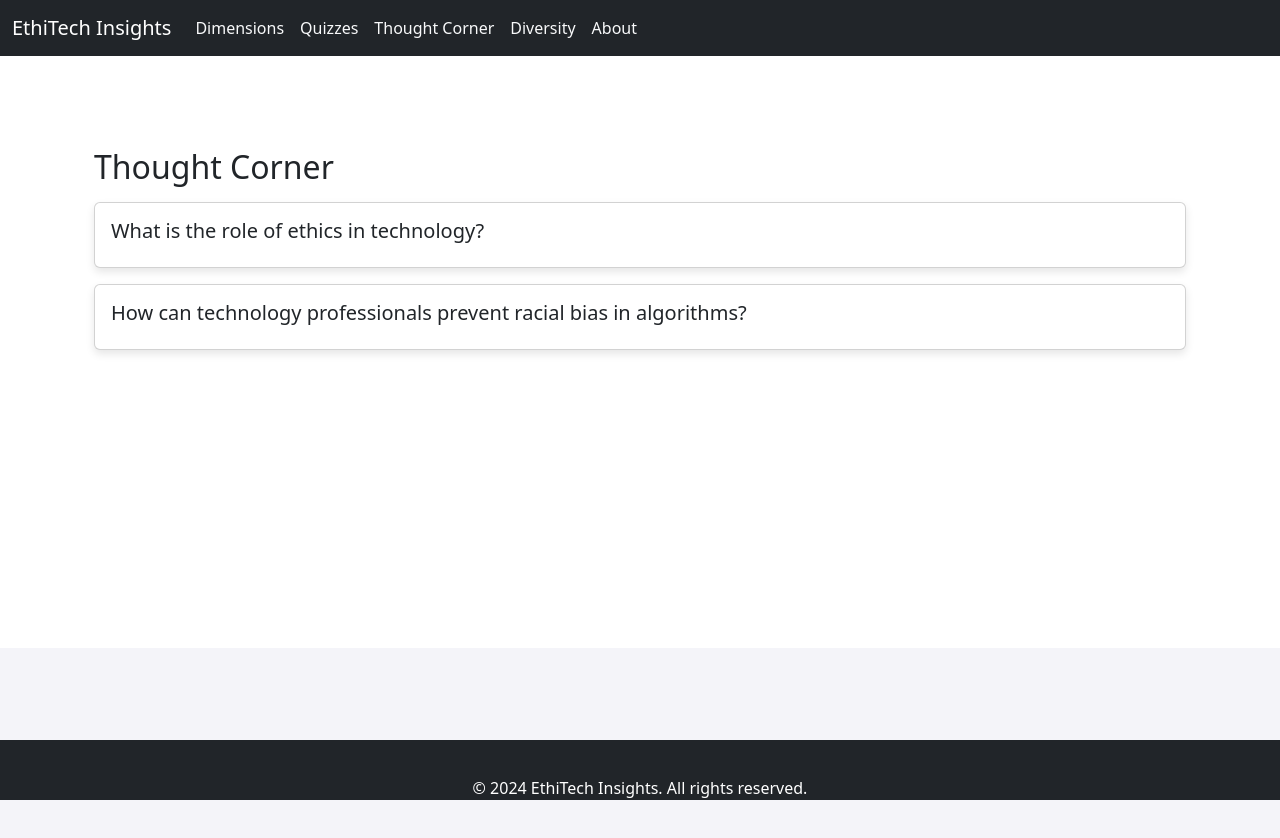
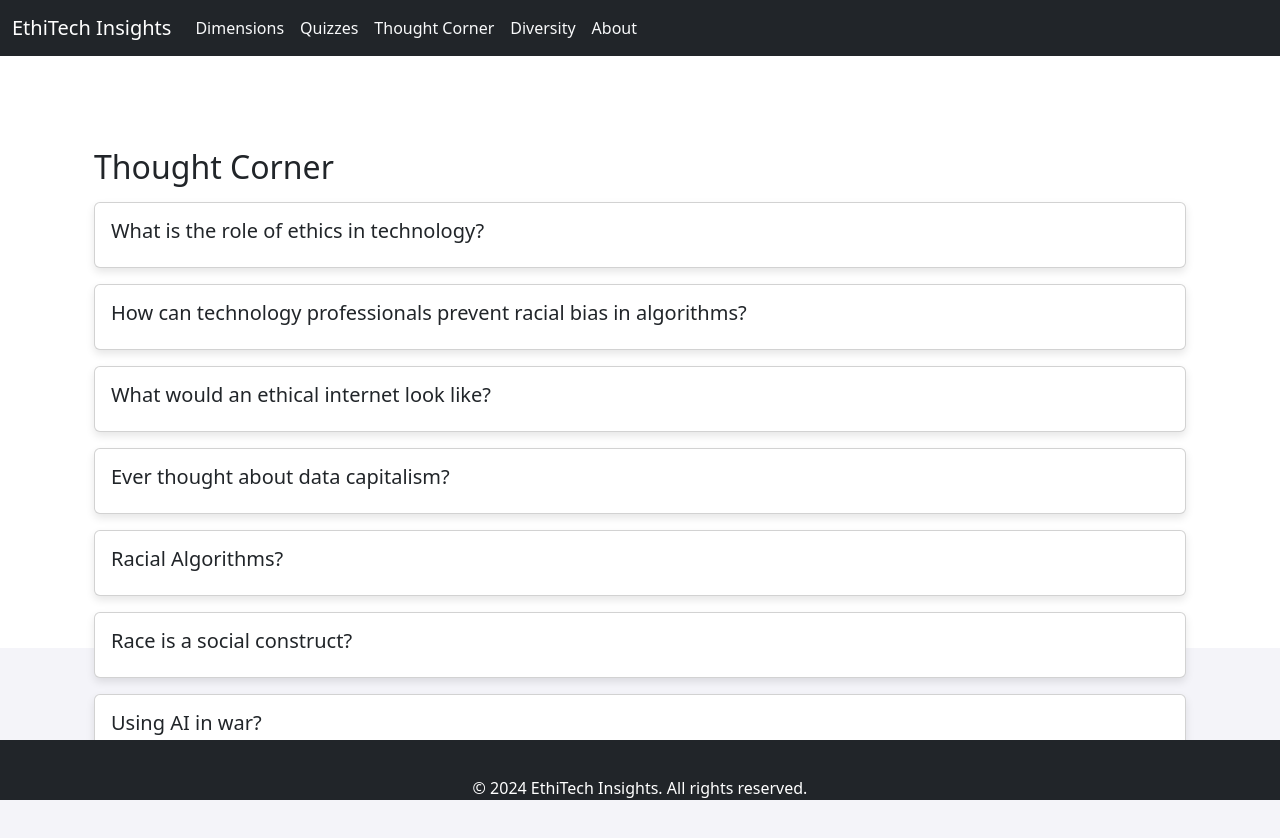
Before and after one commit to Brighton-Sibanda/ethitech-insights, a React (Create React App) app in the folder ethitech-insights/: page /thought-corner in a window 1280 px wide. Shown: the top 838 px of the page. Before the commit the page ends 800 px from the top, so only its background shows below. Built offline with nearby package versions, Linux system fonts and the light colour scheme.

Commit message:
UI changes to quizzes page and added content for thought corner

```diff
--- a/ethitech-insights/src/QuizzesPage.js
+++ b/ethitech-insights/src/QuizzesPage.js
@@ -201,10 +201,11 @@ const QuizzesPage = () => {
                         ))}
                     </div>
                     {submitted && (
-                        <div className="mt-3">
-                            <p className="text-success">{userAnswer === quizzes[currentQuiz].answer ? 'Correct!' : 'Wrong answer!'}</p>
-                        </div>
-                    )}
+                      <div className="mt-3">
+                        <p className={userAnswer === quizzes[currentQuiz].answer ? 'text-success' : 'text-danger'}>
+                        {userAnswer === quizzes[currentQuiz].answer ? 'Correct!' : 'Wrong answer!'}
+                        </p>
+                      </div>)}
                     <div className="mt-3">
                         {submitted ? (
                             <button className="btn btn-secondary" onClick={nextQuestion}>Next Question</button>
@@ -213,6 +214,9 @@ const QuizzesPage = () => {
                         )}
                     </div>
                 </div>
+                <div className="score-display bg-light p-2 rounded">
+                              <span className="badge bg-info text-dark">Score: {score} / {currentQuiz}</span>
+                            </div>
             </div>
         </div>
     );
--- a/ethitech-insights/src/ThoughtCorner.js
+++ b/ethitech-insights/src/ThoughtCorner.js
@@ -4,6 +4,11 @@ import React, { useState } from 'react';
 const thoughts = [
   { question: "What is the role of ethics in technology?", answer: "Ethics guide the responsible development and use of technology, ensuring it benefits society." },
   { question: "How can technology professionals prevent racial bias in algorithms?", answer: "By diversifying teams and implementing rigorous bias testing protocols." },
+  { question: "What would an ethical internet look like?", answer: "Using fictional science, there would be internet quiet hours. The internet sleeps as we do. This allows for pollution to be a thing of the past and electricity is reduced. Messages that are sent across the world would be sent but only received when the morning of that timezone has arrived. https://just-tech.ssrc.org/articles/an-ethical-internet/" },
+  { question: "Ever thought about data capitalism?", answer: "Capitalism is when you give money and get goods and services in return. However, this is not always a fair exchange in reality. As a consumer, you give money to a big company. This money makes the company richer but you don’t see the workers get paid any higher. Now, data allows companies to obtain more information. Companies use this to see how much money to pay workers and how much to charge the consumer. Every time you interact with the internet, you are giving data to companies! https://datacapitalism.d4bl.org/#Chapter1-link" },
+  { question: "Racial Algorithms?", answer: "Imagine constructing an algorithmically generated face from the DNA of an attacker at a crime scene. Well, this is exactly what the East Bay Parks Police District did. They then ran this ‘face’ against facial recognition to see if they could find the victim. Do you think this is a great idea? There are so many biases in detecting criminals and there are so many cases of arresting the wrong person. Would this only exacerbate that problem? https://www.wired.com/story/parabon-nanolabs-dna-face-models-police-facial-recognition/" },
+  { question: "Race is a social construct?", answer: "Scientists argue that race is a social construct with no biological meaning. When comparing people from Europe and Africa, there is not an ‘absolute genetic difference’. Race is only a means to separate people and to fuel racist ideologies. From falsehoods of IQ to risks of disease, a group of scientists say this is the wrong way of researching things. That race should not be a basis for dividing groups of people. They suggest ancestry or population which closely reflects the relationship between genes and people. https://www.scientificamerican.com/article/race-is-a-social-construct-scientists-argue/" },
+  { question: "Using AI in war?", answer: "Should it be right for a computer to decide the life of a human being? Well the IDF are doing this with ‘The Gospel’. This computer generates target recommendations to bomb. Using a large database built of suspected militants over the years, The Gospel provides a quick way to authorise such assassinations. In the past, Israel would produce 50 targets a year to now a hundred targets in a day. How accurate these targets are debatable, given the high percentage of civilian deaths. This begs the question, should it be right to trust AI when it comes to life or death? https://www.theguardian.com/world/2023/dec/01/the-gospel-how-israel-uses-ai-to-select-bombing-targets" },
 ];
 
 const ThoughtCorner = () => {
```
Also changed, not shown: 1 other file (tests, documents, lock files or other folders).
